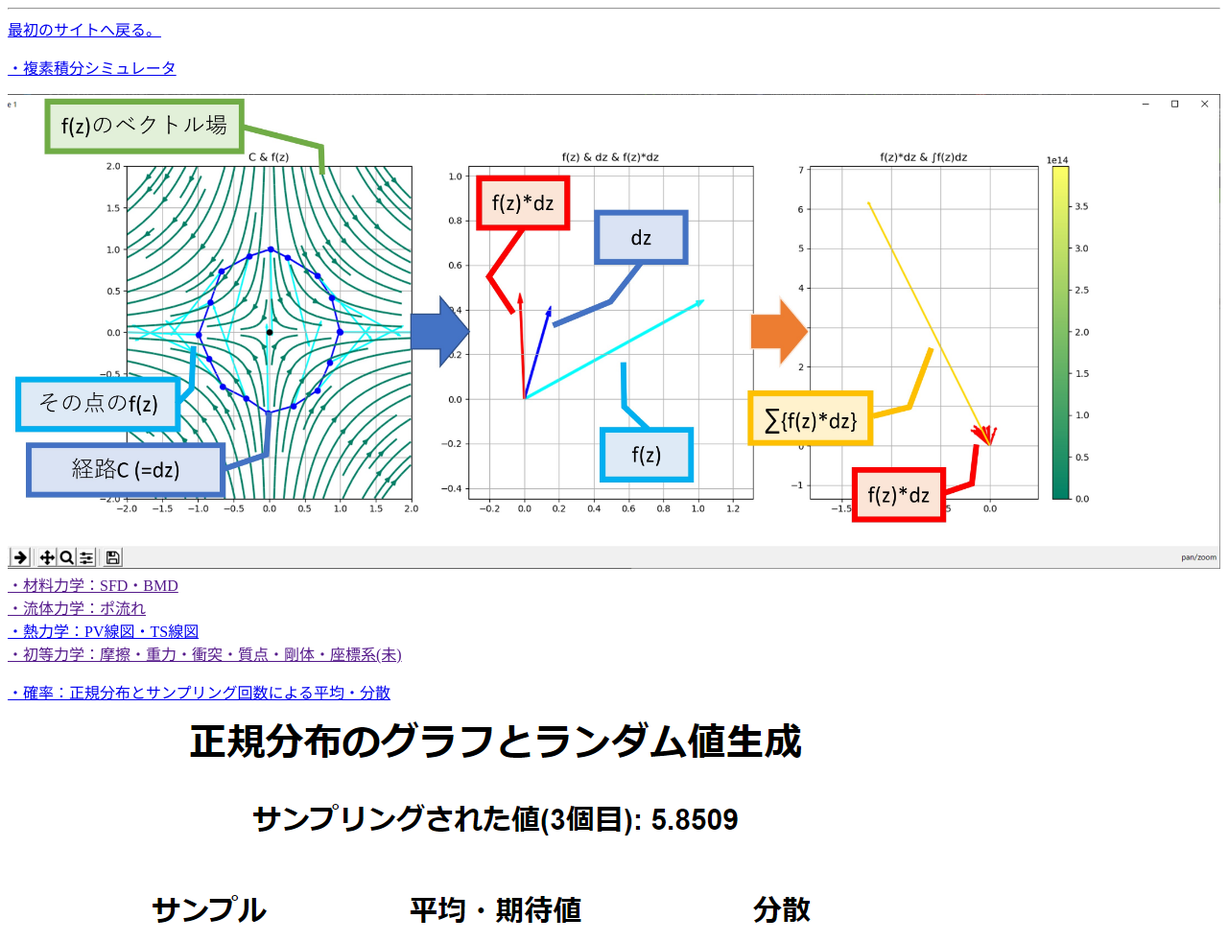
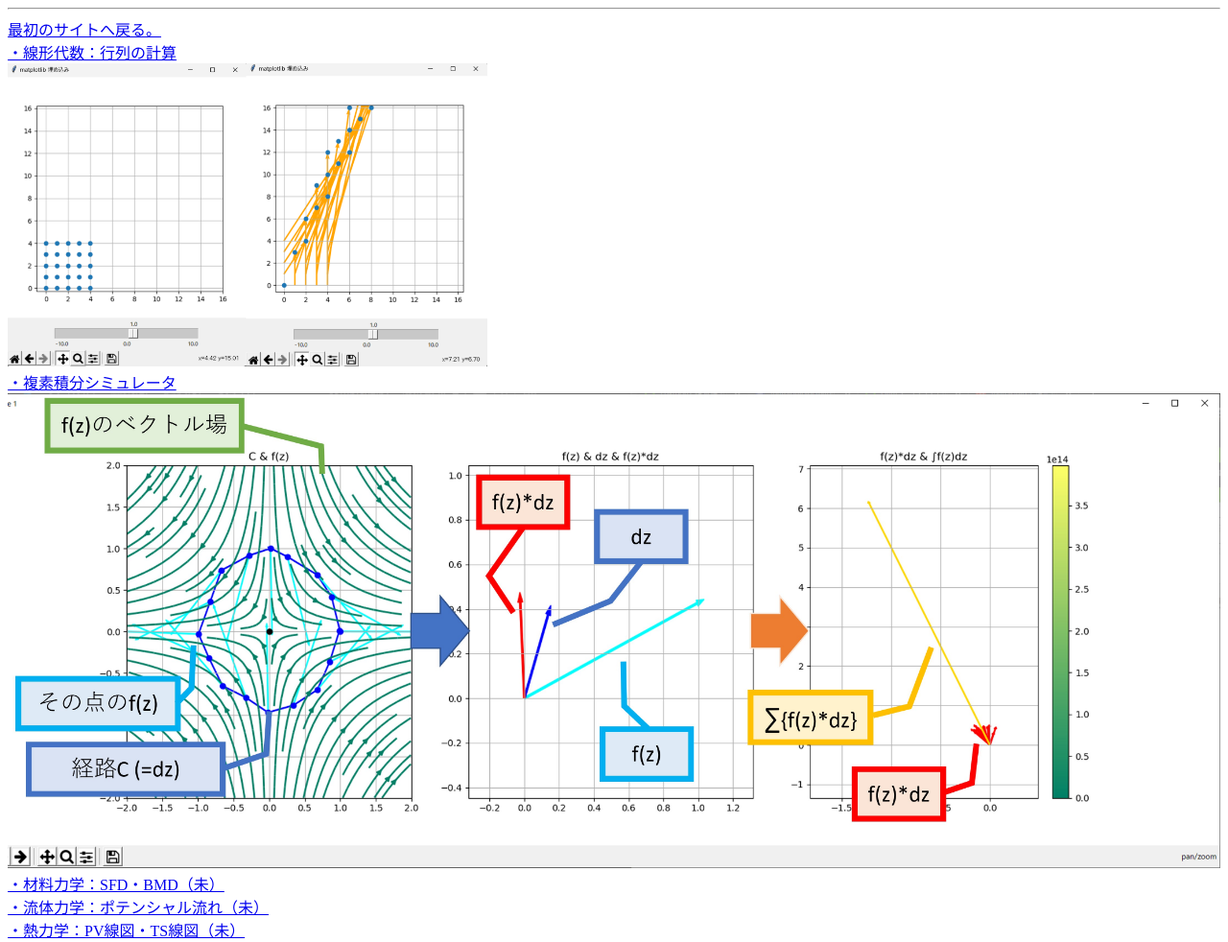
Before and after one commit to HAL7000-S/website01, a plain HTML site: page study_simulator/home.html in a window 1280 px wide. Shown: the top 982 px of the page at 96% size. Drawn offline with Linux system fonts and the light colour scheme.

Commit message:
add_simu

```diff
--- a/study_simulator/home.html
+++ b/study_simulator/home.html
@@ -19,24 +19,31 @@
 
     <hr>
     <a href="/website01/index.html">最初のサイトへ戻る。</a>
+        <br>
+        <a href="https://qiita.com/Helmet/items/ef672ccf0bef4bb00766" target="_blank" rel="noopener noreferrer">
+            ・線形代数：行列の計算
+            <br>
+			<img src="/website01/root_static/images/senkei_daisu.png" alt="線形代数シミュレータ", width="500px">
+        </a>
+        <br>
 		<a href="https://qiita.com/Helmet/items/50f92cbd6fd212e43a2c" target="_blank" rel="noopener noreferrer">
-            <p>・複素積分シミュレータ</p>
+            ・複素積分シミュレータ
 			<img src="/website01/root_static/images/complex_simu.jpg" alt="複素積分シミュレータ">
 		</a>
         <br>
-		<a href="" rel="noopener noreferrer">
-            ・材料力学：SFD・BMD
+		<a href="/website01/WIP.html" rel="noopener noreferrer">
+            ・材料力学：SFD・BMD（未）
         </a>
         <br>
-		<a href="" rel="noopener noreferrer">
-            ・流体力学：ポ流れ
+		<a href="/website01/WIP.html" rel="noopener noreferrer">
+            ・流体力学：ポテンシャル流れ（未）
         </a>
         <br>
-        <a href="/website01/study_simulator/PV_TS_graph.html" rel="noopener noreferrer">
-            ・熱力学：PV線図・TS線図
+        <a href="/website01/WIP.html" rel="noopener noreferrer">
+            ・熱力学：PV線図・TS線図（未）
         </a>
         <br>
-        <a href="" rel="noopener noreferrer">
+        <a href="/website01/WIP.html" rel="noopener noreferrer">
             ・初等力学：摩擦・重力・衝突・質点・剛体・座標系(未)
         </a>
         <br>
@@ -45,7 +52,8 @@
 			<img src="/website01/study_simulator/static/seikibunpu.png" alt="正規分布シミュレータ">
 		</a>
 
-        <hr>
+        <br>
+        <br>
         <p>＜以下、外部サイト＞</p>
         <hr>
         <a href="https://eman-physics.net/web_app/linear_trans/lineartrans.html" target="_blank" rel="noopener noreferrer">
```
Also changed, not shown: root_static/images/senkei_daisu.png (added).
